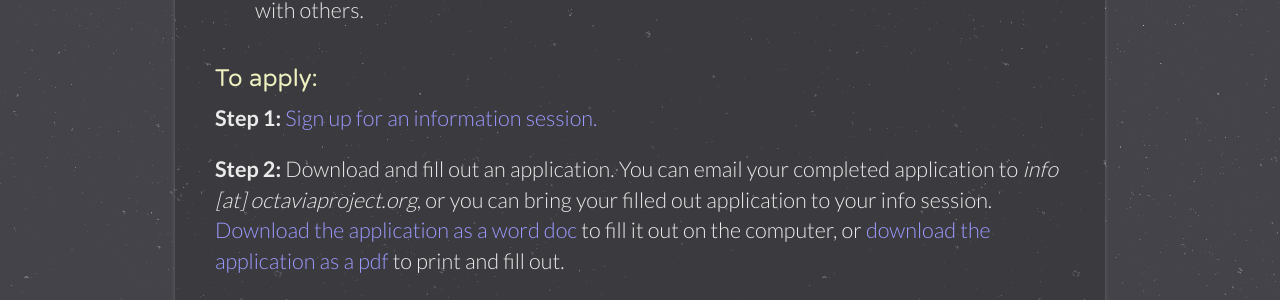
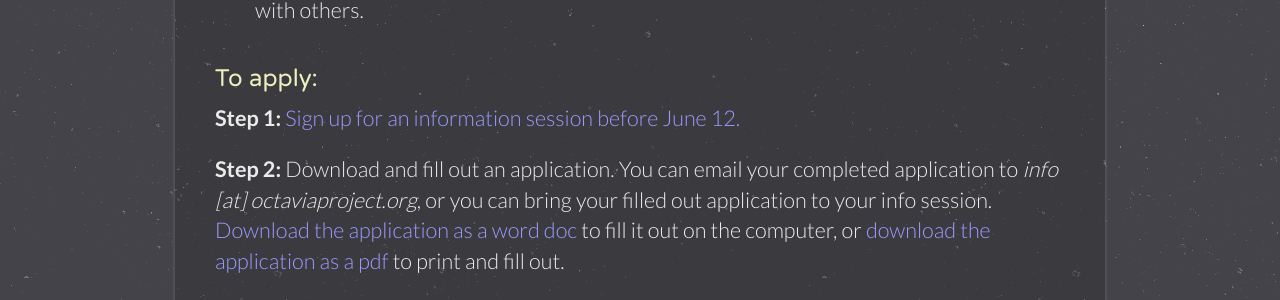
Before and after one commit to OctaviaProject/octaviaproject.github.io, a Jekyll site: the page built from join.html, in a window 1280 px wide. Shown: the part 1225-1525 px from the top of the page. Built offline with Jekyll 4.4.1, drawn with Linux system fonts in a browser that asks for light colours.

Commit message:
Added date to info session link/step

```diff
--- a/join.html
+++ b/join.html
@@ -51,7 +51,7 @@
       <br>
       <h3>To apply:</h3>
       <p><b>Step 1:</b> <a target="_blank" href="http://www.signupgenius.com/go/20f054fafaf2da7fc1-information">
-      Sign up for an information session.</a> </p>
+      Sign up for an information session before June 12.</a> </p>
 
       <p><b>Step 2:</b> Download and fill out an application. You can email your completed
       application to <i>info [at] octaviaproject.org</i>, or you can bring your filled out application
```
